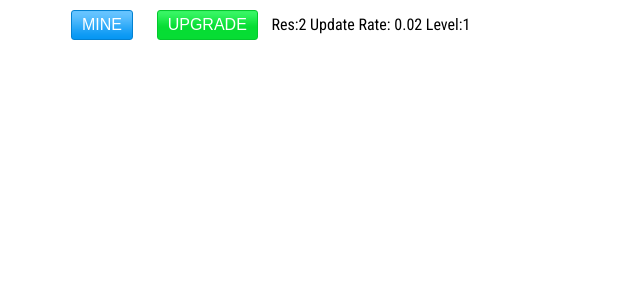
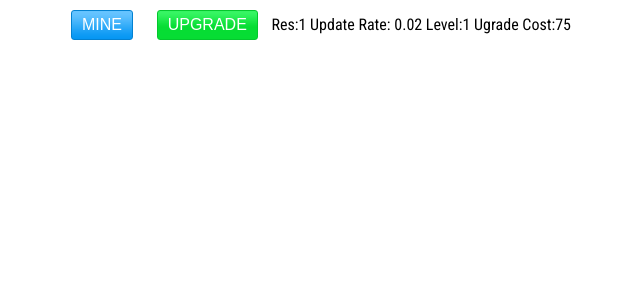
Before and after one commit to edisontrent1337/SheepClickerDev, a Django app: template templates/home.html in a window 1280 px wide. Shown: the top 300 px of the page, without its empty margins (79-719 px from the left). Run offline with Django 3.2, Linux system fonts and the light colour scheme; the template is opened without the code that fills it, so the values that code supplies are empty; some libraries are stand-ins or nearby versions.

Commit message:
more stuff

```diff
--- a/templates/home.html
+++ b/templates/home.html
@@ -36,15 +36,17 @@
     <span>Res:</span><span id="res">0</span></span>
     <span>Update Rate:</span> <span id="upd">0.02</span></span>
     <span>Level:</span><span id="level">1</span>
+     <span>Ugrade Cost:</span><span id="cost">75</span>
 
 
 
         <script>
-        var rate = 0.02;
+        var rate = 0.01;
         var value = 0;
         var level = 1;
+        var cost = 75;
 
-        var basecost = 50;
+        var baseCost = 50;
 
         alert(rate);
         $(document).ready(function() {
@@ -60,7 +62,7 @@
         function updateData() {
             var formVal = parseInt($('#res').html());
             value+=rate;
-            if(value - formVal >1) {
+            if(value - formVal >= 1) {
                 $('#res').text(parseInt(value));
             }
         }
@@ -68,11 +70,13 @@
 
         $('#upgrade').click(function() {
 
-            if(value > basecost*level) {
-                rate = Math.round((rate*1.2 + 0.02*level)*100)/100;
-                value = value - basecost*level;
+            if(value > cost) {
+                rate = Math.round((rate*1.03 + 0.01*level)*100)/100;
+                value = value - cost;
                 level++;
-                basecost+=level;
+                baseCost+= 0.10*0.01*level*baseCost;
+                cost = Math.round(baseCost*level*1.05);
+                $('#cost').text(cost);
                 $('#res').text(parseInt(value));
                 $('#upd').text(rate);
                 $('#level').text(level);
```
